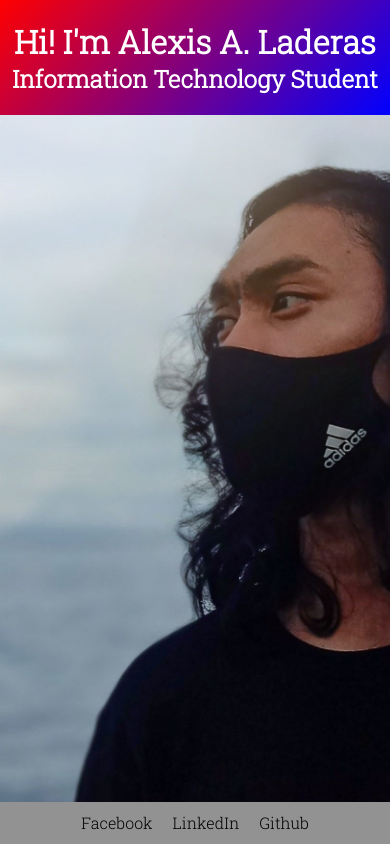
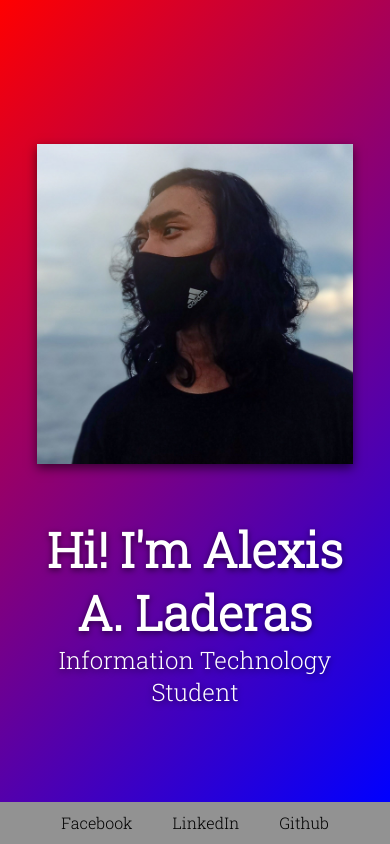
Before and after one commit to alex-laderas/portfolio, a plain HTML site: page index.html in a window 390 px wide. Drawn offline with Linux system fonts and the light colour scheme.

Commit message:
improved landing page

```diff
--- a/index.css
+++ b/index.css
@@ -28,21 +28,25 @@
 
 .containerChild {
     display: flex;
-    flex-direction: column;
-    vertical-align: middle;
+    flex-direction: row;
     align-items: center;
+    text-align: left;
     justify-content: center;
     color: white;
     background: linear-gradient(135deg, red, blue);
-    width: 60%;
+    width: 100%;
 }
 
-.bg-pic {
-    background-image: url("src/profile.jpg");
-    background-size: cover;
-    width: 40%;
-    align-content: flex-end;
-    justify-content: end;
+.headText {
+    text-shadow: 0px 2px 6px rgba(0, 0, 0, 0.589);
+    font-size: x-large;
+    margin: 0 20px;
+}
+
+.bg-pic img{
+    height: 20rem;
+    box-shadow: 0px 4px 10px rgba(0, 0, 0, 0.589);
+    margin: 0 20px ;
 }
 
 .bioContainer {
@@ -80,23 +84,22 @@
     list-style-type: none;
 }
 
-.footer ul li {
+.footer ul li, a {
     margin: 0 10px;
+    cursor: pointer;
+    text-decoration: none;
+    color: black;
 }
 
-@media screen and (max-width: 800px) {
-    .container {
-        flex-direction: column;
-        align-content: center;
+@media screen and (max-width: 800px){
+    .containerChild {
+        flex-direction: column-reverse;
     }
-    .containerChild {
-        width: 100%;
-        padding: 20px 0;
+    .bg-pic img {
+        margin: 50px 0;
     }
-    .bg-pic {
-        height: 100%;
-        width: 100%;
-        align-content: none;
-        justify-content: none;
+    .headText {
+        text-align: center;
+        font-size: x-large;
     }
 }
--- a/index.html
+++ b/index.html
@@ -12,10 +12,14 @@
     <div class="bodyContainer">
         <div class="container">
             <div class="containerChild">
-                <h1>Hi! I'm Alexis A. Laderas</h1>
-                <h2>Information Technology Student</h2>
-            </div>
-            <div class="bg-pic">
+                <div class="headText">
+                    <h1>Hi! I'm Alexis A. Laderas</h1>
+                    <p>Information Technology Student</p>
+
+                </div>
+                <div class="bg-pic">
+                    <img src="src/profile.jpg" alt="">
+                </div>
             </div>
         </div>
         <div class="bioContainer">
@@ -37,9 +41,9 @@
     </div>
     <div class="footer">
         <ul>
-            <li>Facebook</li>
-            <li>LinkedIn</li>
-            <li>Github</li>
+            <li> <a href="http://www.facebook.com/alexis.alpasain.laderas">Facebook</a> </li>
+            <li> <a href="http://">LinkedIn</a> </li>
+            <li> <a href="http://www.github.com/alex-laderas">Github</a> </li>
         </ul>
     </div>
 </body>
```
